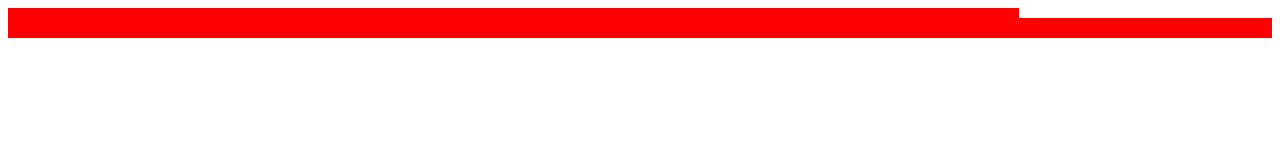
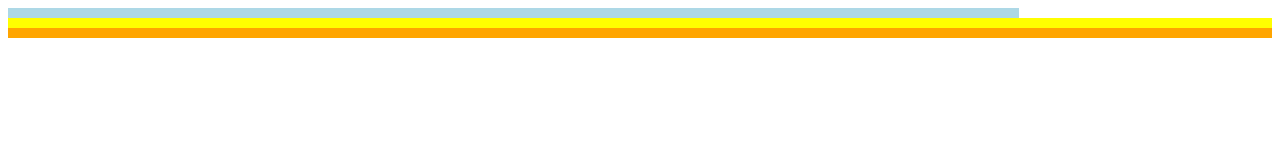
Before and after one commit to Sephsekla/fleet, a website built with webpack: page index.ejs in a window 1280 px wide. Built offline with nearby package versions, Linux system fonts and the light colour scheme.

Commit message:
Setup system colours

```diff
--- a/src/sass/index.scss
+++ b/src/sass/index.scss
@@ -11,7 +11,24 @@
         height: 100%;
         width: 0;
 
-        background-color: red;
         transition: 0.1s;
     }
+
+    &.shields{
+        span{
+            background-color: lightblue;
+        }
+    }
+
+    &.hull{
+        span{
+            background-color: yellow;
+        }
+    }
+
+    &.engines{
+        span{
+            background-color: orange;
+        }
+    }
 }
```
Also changed, not shown: dist/main.min.css.
